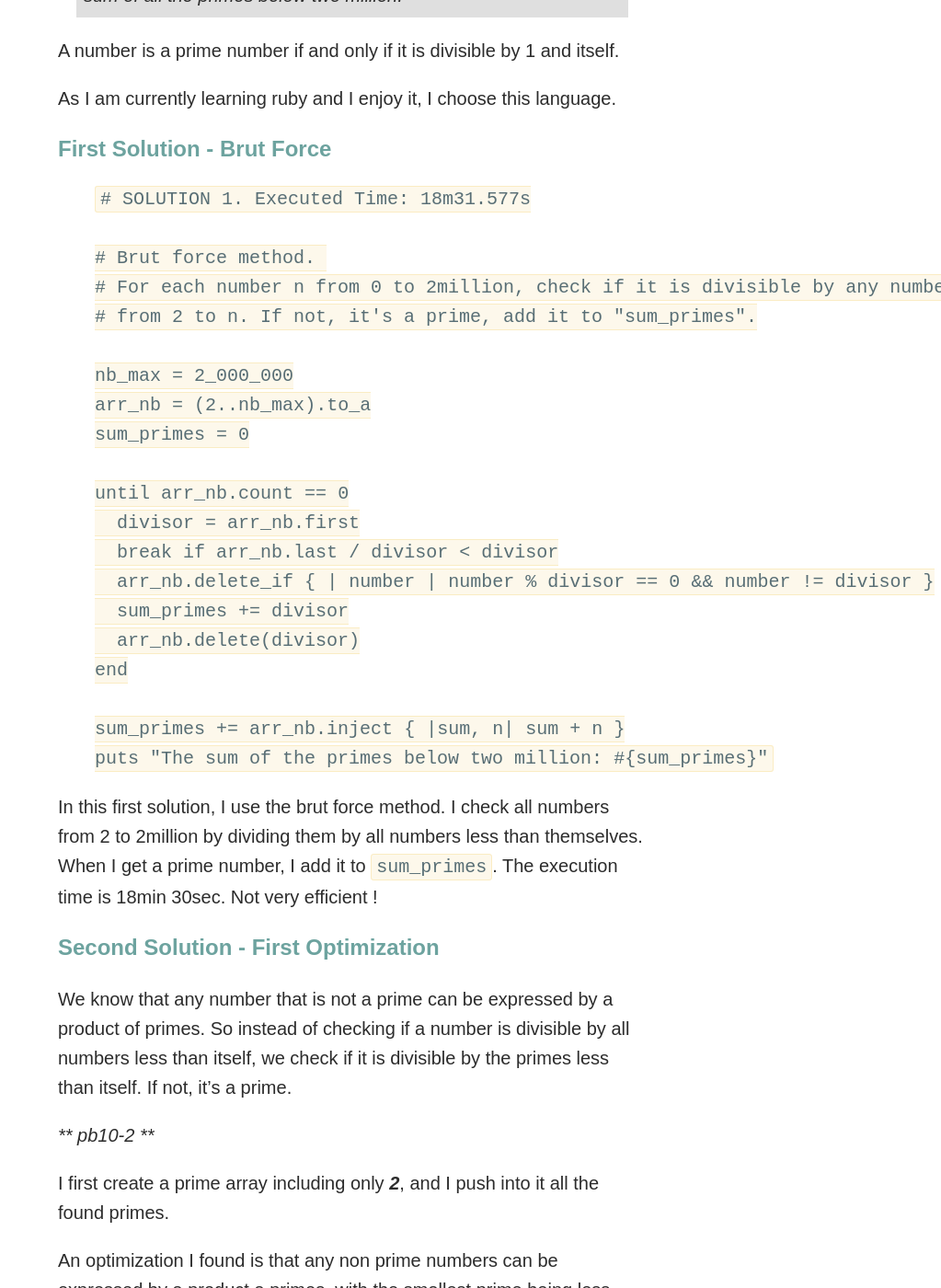
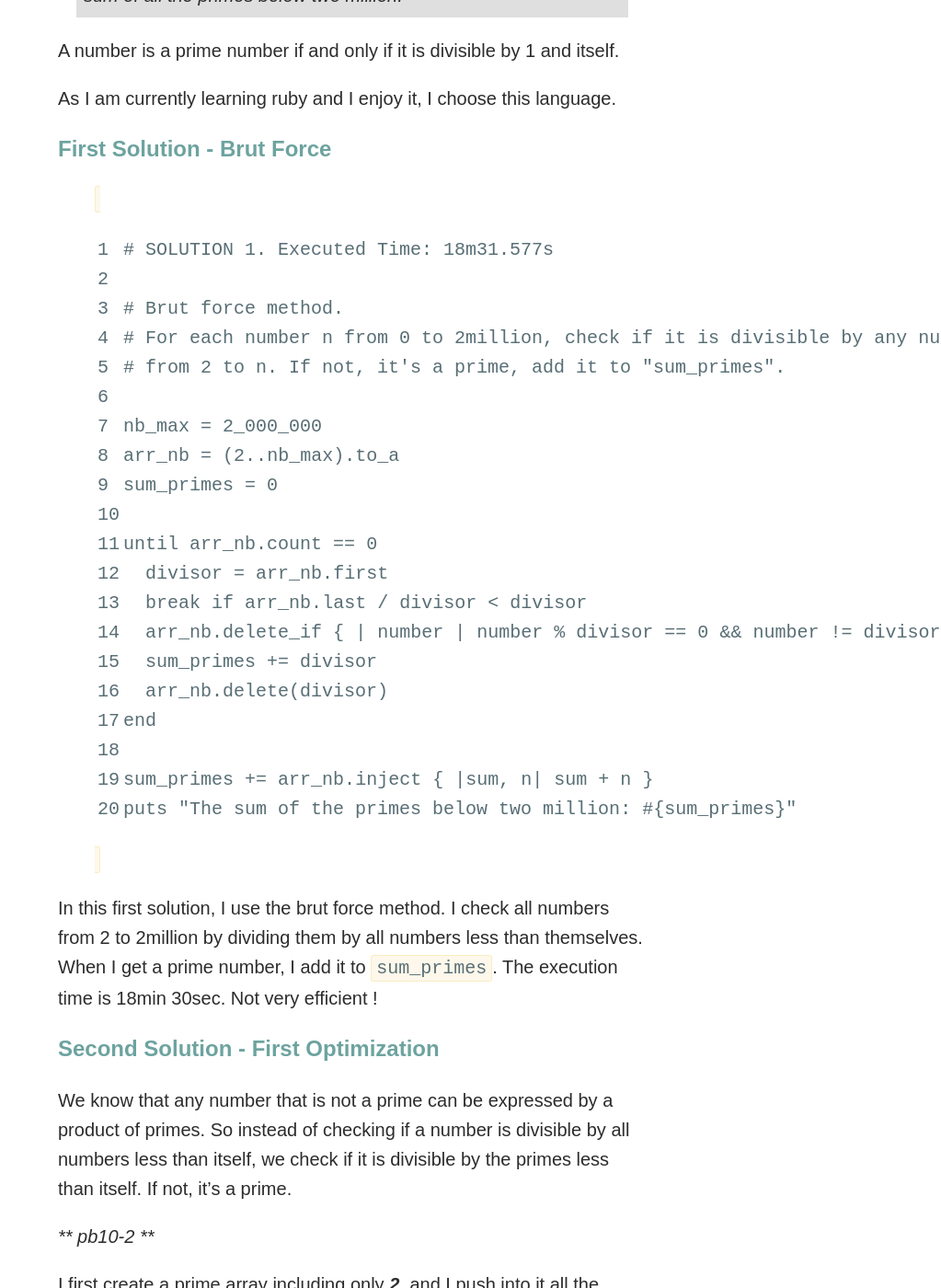
Before and after one commit to florianmainguy/florianmainguy.github.io, a Jekyll site: the page built from _posts/2015-08-28-sum-of-prime-numbers-program-optimization.markdown, in a window 1280 px wide and 1400 px high, scrolled down 851 px. Shown: the whole window at 92% size, without its empty margins (257-1280 px from the left). Built offline with Jekyll 4.4.1, drawn with Linux system fonts in a browser that asks for light colours.

Commit message:
Post sum of primes

```diff
--- a/_posts/2015-08-28-sum-of-prime-numbers-program-optimization.markdown
+++ b/_posts/2015-08-28-sum-of-prime-numbers-program-optimization.markdown
@@ -21,7 +21,7 @@ As I am currently learning ruby and I enjoy it, I choose this language.
 
 ##First Solution - Brut Force
 
-{% highlight ruby %}
+{% highlight ruby linenos%}
 # SOLUTION 1. Executed Time: 18m31.577s
 
 # Brut force method.
```
